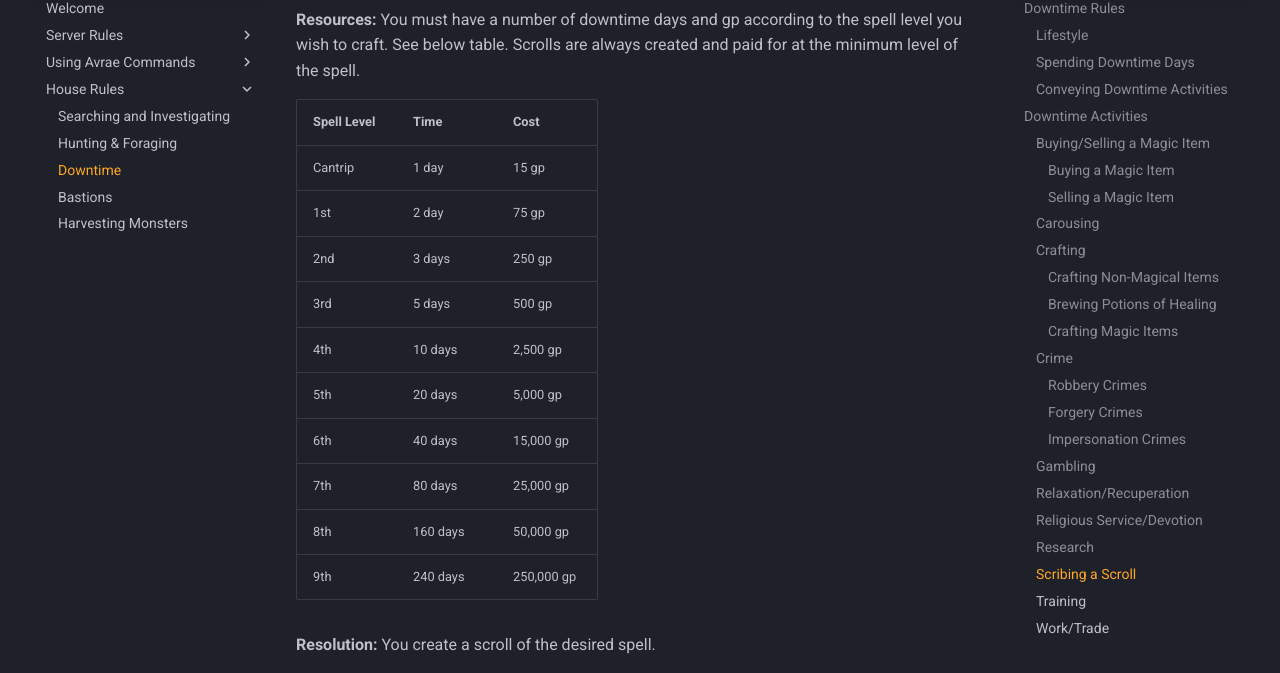
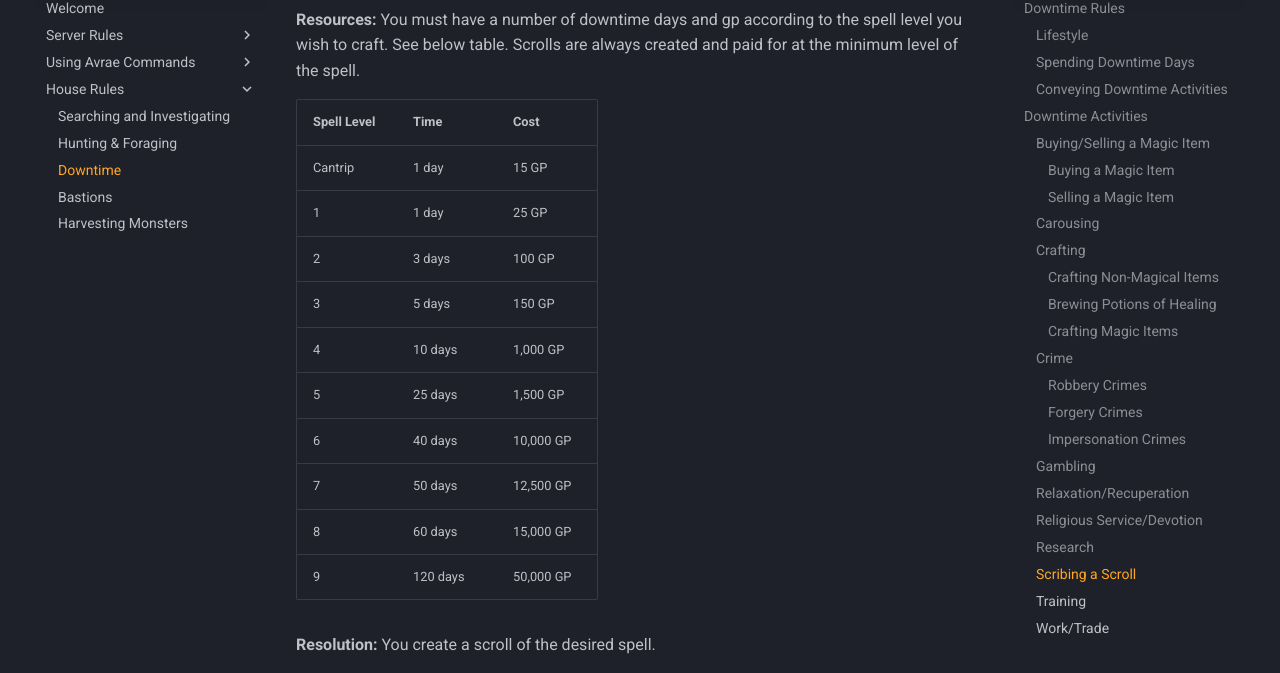
Before and after one commit to adamhstewart/doip-docs, an MkDocs documentation site: the page built from docs/downtime.md, in a window 1280 px wide and 900 px high, scrolled down 13860 px. Shown: the part 100-773 px from the top of the window. Built offline with MkDocs 1.6.1 and Material for MkDocs 9.7.7, drawn with Linux system fonts in a browser that asks for light colours; comment, search, counter and statistics services are not loaded.

Commit message:
Edit scroll costs.

```diff
--- a/docs/downtime.md
+++ b/docs/downtime.md
@@ -326,18 +326,18 @@ With time, patience, and skill, a spellcaster can transfer a spell to a scroll,
 
 **Resources:** You must have a number of downtime days and gp according to the spell level you wish to craft. See below table. Scrolls are always created and paid for at the minimum level of the spell.
 
-| Spell Level | Time     | Cost       |
-|-------------|----------|------------|
-| Cantrip     | 1 day    | 15 gp      |
-| 1st         | 2 day    | 75 gp      |
-| 2nd         | 3 days   | 250 gp     |
-| 3rd         | 5 days   | 500 gp     |
-| 4th         | 10 days  | 2,500 gp   |
-| 5th         | 20 days  | 5,000 gp   |
-| 6th         | 40 days  | 15,000 gp  |
-| 7th         | 80 days  | 25,000 gp  |
-| 8th         | 160 days | 50,000 gp  |
-| 9th         | 240 days | 250,000 gp |
+| Spell Level | Time     | Cost      |
+| ----------- | -------- | --------- |
+| Cantrip     | 1 day    | 15 GP     |
+| 1           | 1 day    | 25 GP     |
+| 2           | 3 days   | 100 GP    |
+| 3           | 5 days   | 150 GP    |
+| 4           | 10 days  | 1,000 GP  |
+| 5           | 25 days  | 1,500 GP  |
+| 6           | 40 days  | 10,000 GP |
+| 7           | 50 days  | 12,500 GP |
+| 8           | 60 days  | 15,000 GP |
+| 9           | 120 days | 50,000 GP |
 
 **Resolution:** You create a scroll of the desired spell.
 
```
Also changed, not shown: docs/harvesting.md (+1 -1 lines).
